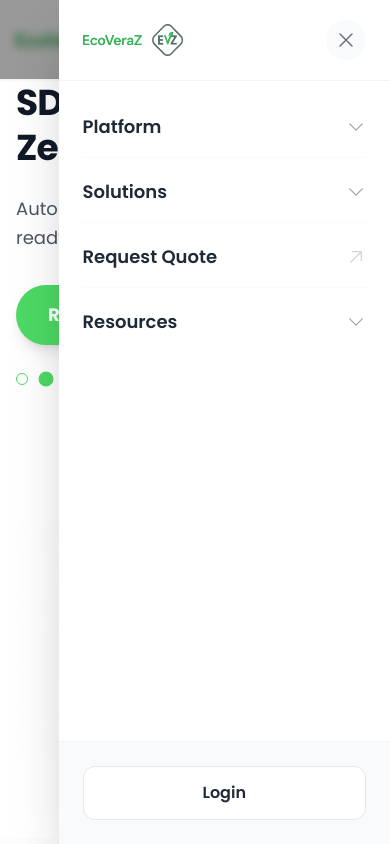
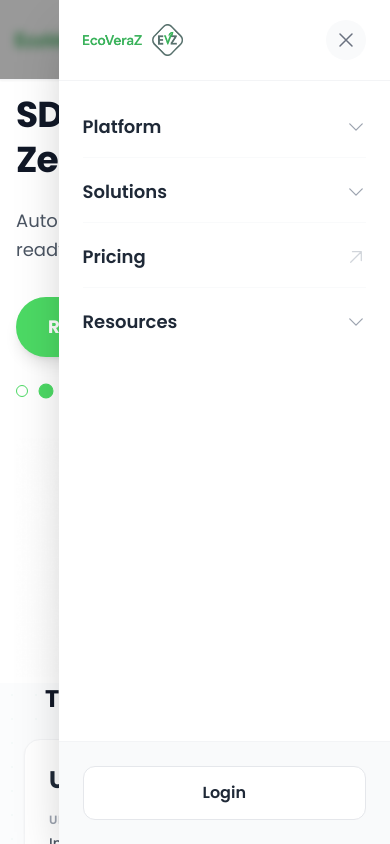
Before and after one commit to jansanm/esg, a Next.js app: page / in a window 390 px wide. Both pictures are taken after a click on the button 354 px from the left and 39 px from the top of the page. Shown: the top 844 px of the page. Built offline with nearby package versions, Linux system fonts and the light colour scheme.

Commit message:
moble-view-upate

```diff
--- a/src/app/homepage/components/HeroSection.tsx
+++ b/src/app/homepage/components/HeroSection.tsx
@@ -72,9 +72,9 @@ const HeroSection = () => {
   };
 
   return (
-    <section className="relative bg-white pt-0 pb-0 lg:pt-0 lg:pb-0 overflow-hidden">
+    <section className="relative bg-white pt-3 pb-0 lg:pt-0 lg:pb-0 overflow-hidden">
       <div className="max-w-7xl mx-auto px-4 sm:px-6 lg:px-8">
-        <div className="flex flex-col lg:grid lg:grid-cols-2 gap-12 items-center min-h-[500px]">
+        <div className="flex flex-col lg:grid lg:grid-cols-2 gap-8 lg:gap-12 items-center min-h-[500px]">
           {/* Left Content */}
           <div className="space-y-8 z-10 w-full text-left">
             <div className="transition-all duration-500 ease-in-out">
@@ -127,7 +127,7 @@ const HeroSection = () => {
           </div>
 
           {/* Right Content - Image */}
-          <div className="relative w-full flex justify-center lg:justify-end h-[400px] lg:h-[500px]">
+          <div className="relative w-full flex justify-center lg:justify-end h-[250px] sm:h-[350px] lg:h-[500px]">
             <div className="relative w-full h-full">
               {/* Decorative background elements */}
               <div className="absolute top-1/2 left-1/2 -translate-x-1/2 -translate-y-1/2 w-[120%] h-[120%] bg-emerald-50/50 rounded-full blur-3xl -z-10"></div>
--- a/src/components/common/MobileMenu.tsx
+++ b/src/components/common/MobileMenu.tsx
@@ -61,7 +61,7 @@ const MobileMenu = ({ isOpen, onClose }: MobileMenuProps) => {
   const menuItems = [
     { label: 'Platform', items: platformItems },
     { label: 'Solutions', items: solutionItems },
-    { label: 'Request Quote', href: '/pricing-and-roi-calculator' },
+    { label: 'Pricing', href: '/pricing-and-roi-calculator' },
     { label: 'Resources', items: resourceItems },
   ];
 
```
